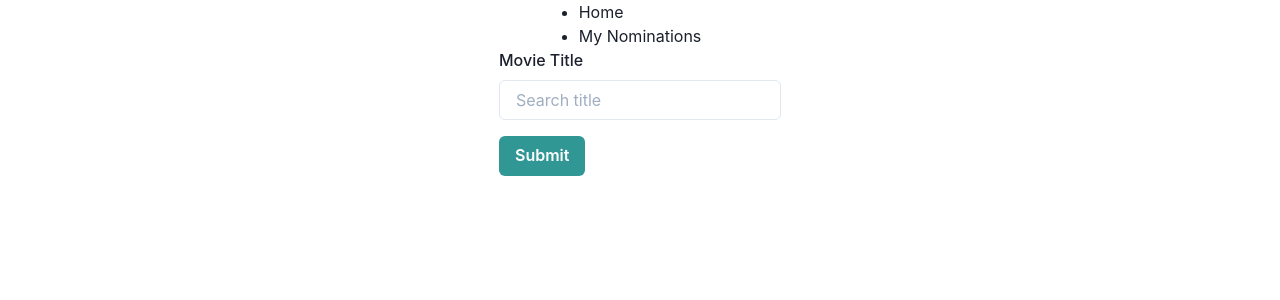
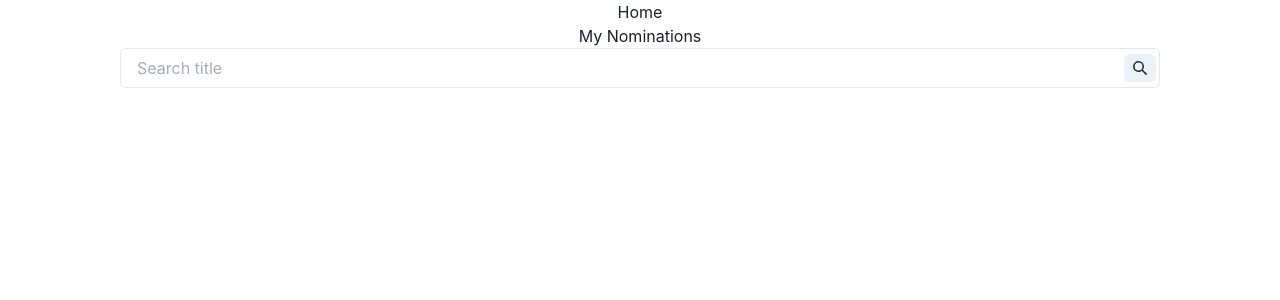
Before and after one commit to stephaniepops/OMDB-API-Test, a React (Create React App) app: page / in a window 1280 px wide. Shown: the top 300 px of the page. Built offline with nearby package versions, Linux system fonts and the light colour scheme.

Commit message:
Styling changes

```diff
--- a/src/App.js
+++ b/src/App.js
@@ -36,16 +36,10 @@ function App() {
     <ChakraProvider>
       <Container>
         <Router>
-          <nav>
-            <ul>
-              <li>
-                <Link to='/'>Home</Link>
-              </li>
-              <li>
-                <Link to='/nominations'>My Nominations</Link>
-              </li>
-            </ul>
-          </nav>
+          <Link to='/'>Home</Link>
+
+          <Link to='/nominations'>My Nominations</Link>
+
           <Switch>
             <Route path='/nominations'>
               <Nominations />
--- a/src/Components/Header.js
+++ b/src/Components/Header.js
@@ -12,10 +12,10 @@ const HeaderStyle = styled.div`
 
 const Header = () => {
   return (
-    <div>
+    <>
       <SearchForm />
       <MovieList />
-    </div>
+    </>
   );
 };
 
--- a/src/Components/Home.js
+++ b/src/Components/Home.js
@@ -2,11 +2,7 @@ import React from "react";
 import Header from "./Header";
 
 const Home = () => {
-  return (
-    <div>
-      <Header />
-    </div>
-  );
+  return <Header />;
 };
 
 export default Home;
--- a/src/Components/MovieList.js
+++ b/src/Components/MovieList.js
@@ -3,8 +3,7 @@ import MovieListItem from "./MovieListItem";
 import { useSelector } from "react-redux";
 import { searchResultSelector } from "../reducers/searchResults";
 import { ADD_NOMINATION } from "./MovieListItem";
-import { nominationsSelector } from "../reducers/nominations";
-import { useToast } from "@chakra-ui/react";
+import styled from "@emotion/styled/macro";
 
 const MovieList = () => {
   const movieListData = useSelector(searchResultSelector);
--- a/src/Components/MovieListItem.js
+++ b/src/Components/MovieListItem.js
@@ -1,6 +1,6 @@
 import React, { useState } from "react";
-import { Box, Image, IconButton } from "@chakra-ui/react";
-import { StarIcon } from "@chakra-ui/icons";
+import { Box, Image, IconButton, Divider } from "@chakra-ui/react";
+import { DeleteIcon, StarIcon } from "@chakra-ui/icons";
 import styled from "@emotion/styled";
 import { useDispatch, useSelector } from "react-redux";
 import { addNomination, removeNomination } from "../actions/nomination";
@@ -8,18 +8,18 @@ import { nominationsSelector } from "../reducers/nominations";
 //styled components for additional styles
 const MovieTitle = styled.div`
   white-space: nowrap;
-  margin: 15px;
+  margin-right: 10px;
+  margin-left: 30px;
+  font-weight: bold;
 `;
 const YearContainer = styled.div`
   white-space: nowrap;
-  margin: 15px;
 `;
 export const REMOVE_NOMINATION = "REMOVE_NOMINATION";
 export const ADD_NOMINATION = "ADD_NOMINATION";
 
 const MovieListItem = ({ movie, variant }) => {
   const { Title, Year, Poster, imdbID, Type } = movie;
-  const [isDisabled, setIsDisabled] = useState(false);
 
   const dispatch = useDispatch();
   const nominationList = useSelector(nominationsSelector);
@@ -33,7 +33,6 @@ const MovieListItem = ({ movie, variant }) => {
       !nominationList.some((nominatedMovie) => nominatedMovie.imdbID === imdbID)
     ) {
       dispatch(addNomination(movie));
-      setIsDisabled(true);
     }
   };
 
@@ -41,18 +40,47 @@ const MovieListItem = ({ movie, variant }) => {
     dispatch(removeNomination(imdbID));
   };
 
+  const handleClick = () => {
+    switch (variant) {
+      case ADD_NOMINATION:
+        addFavourite();
+        break;
+      case REMOVE_NOMINATION:
+        removeFavourite();
+        break;
+      default:
+        break;
+    }
+  };
+
+  const getIcon = () => {
+    switch (variant) {
+      case ADD_NOMINATION:
+        return <StarIcon />;
+      case REMOVE_NOMINATION:
+        return <DeleteIcon />;
+      default:
+        break;
+    }
+  };
+
   return (
+    <>
+      <Divider />
       <Box
         display='flex'
         textAlign='left'
         justifyContent='flex-start'
-      backgroundColor='gray.500'
+        margin='10px'
+        minWidth='300px'
+        maxWidth='800px'
+        width='100vw'
       >
-      <Image width='50px' src={Poster} opacity={1} borderRadius='sm' />
+        <Image width='75px' src={Poster} opacity={1} borderRadius='sm' />
         <Box display='flex' flexDirection='row' alignItems='center'>
           <Box display='flex'>
             <MovieTitle>{Title}</MovieTitle>
-          <YearContainer>{Year}</YearContainer>
+            <YearContainer>({Year})</YearContainer>
           </Box>
         </Box>
         <Box
@@ -62,44 +90,26 @@ const MovieListItem = ({ movie, variant }) => {
           flexDirection='row'
           alignItems='center'
           width='100%'
-        margin='15px'
         >
-        {variant === ADD_NOMINATION && (
           <IconButton
-            onClick={() => {
-              addFavourite();
-            }}
+            onClick={handleClick}
             aria-label='icon'
-            icon={<StarIcon />}
+            //TODO react-icons empty star
+            icon={getIcon()}
             size='lg'
-            variant='link'
-            colorScheme='whiteAlpha'
-            color='whiteAlpha.900'
-            backgroundColor='teal.500'
+            variant='ghost'
             isRound
+            color='black'
             opacity={0.67}
-            isDisabled={isDisabled}
+            isDisabled={
+              nominationList.some(
+                (nominatedMovie) => nominatedMovie.imdbID === imdbID
+              ) && variant === ADD_NOMINATION
+            }
           />
-        )}
-        {variant === REMOVE_NOMINATION && (
-          <IconButton
-            onClick={() => {
-              removeFavourite();
-            }}
-            aria-label='icon'
-            size='lg'
-            variant='link'
-            colorScheme='whiteAlpha'
-            color='whiteAlpha.900'
-            icon={<StarIcon />}
-            backgroundColor='teal.500'
-            isRound
-            opacity={0.67}
-            isDisabled={isDisabled}
-          />
-        )}
         </Box>
       </Box>
+    </>
   );
 };
 
--- a/src/Components/SearchForm.js
+++ b/src/Components/SearchForm.js
@@ -5,16 +5,18 @@ import {
   FormLabel,
   Button,
   FormErrorMessage,
+  InputGroup,
+  InputRightElement,
+  IconButton,
 } from "@chakra-ui/react";
 import { Formik, Form, Field } from "formik";
 import axios from "axios";
 import { useDispatch } from "react-redux";
 import { storeSearchResults } from "../actions/searchResult";
+import { SearchIcon } from "@chakra-ui/icons";
 
 export default function SearchForm() {
   const dispatch = useDispatch();
-
-  //TODO: handle "too many results" error
 
   // Access the client
   const getSearchData = async (title) => {
@@ -47,20 +49,29 @@ export default function SearchForm() {
           <Field name='title' validate={validateName}>
             {({ field, form }) => (
               <FormControl isInvalid={form.errors.title && form.touched.title}>
-                <FormLabel htmlFor='title'>Movie Title</FormLabel>
-                <Input {...field} id='title' placeholder='Search title' />
+                <InputGroup
+                  size='md'
+                  maxWidth='1040px'
+                  minWidth='300px'
+                  width='100vw'
+                >
+                  <Input {...field} id='title' placeholder='Search title' />
+                  <InputRightElement>
+                    <IconButton
+                      h='1.75rem'
+                      size='sm'
+                      isLoading={props.isSubmitting}
+                      type='submit'
+                      aria-label='Search database'
+                      icon={<SearchIcon />}
+                    />
+                  </InputRightElement>
+                </InputGroup>
+
                 <FormErrorMessage>{form.errors.title}</FormErrorMessage>
               </FormControl>
             )}
           </Field>
-          <Button
-            mt={4}
-            colorScheme='teal'
-            isLoading={props.isSubmitting}
-            type='submit'
-          >
-            Submit
-          </Button>
         </Form>
       )}
     </Formik>
```
Lines whose indentation alone changed are shown as unchanged.
